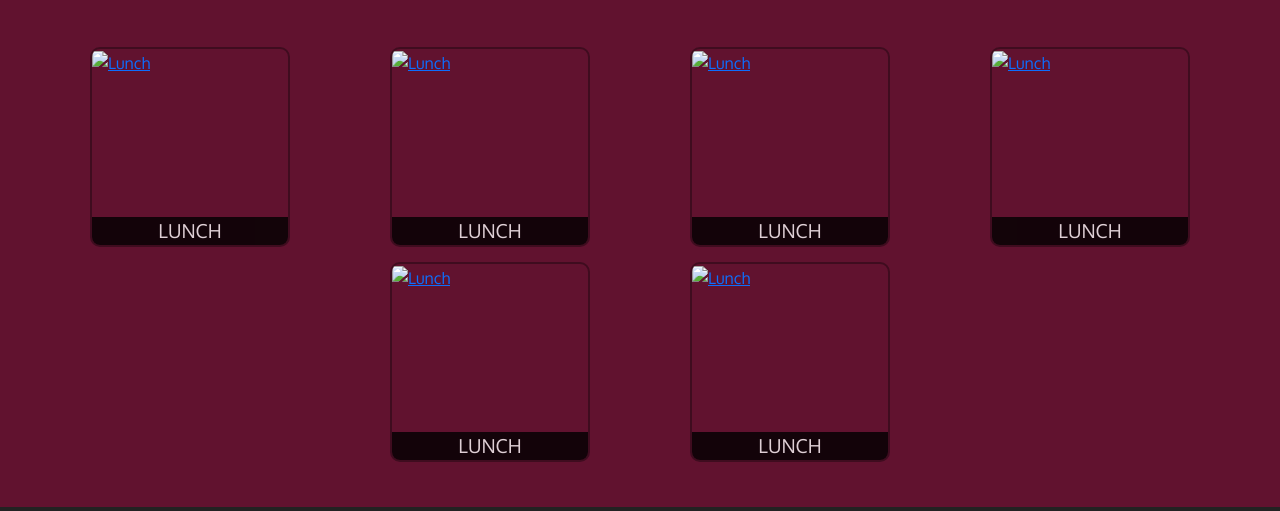
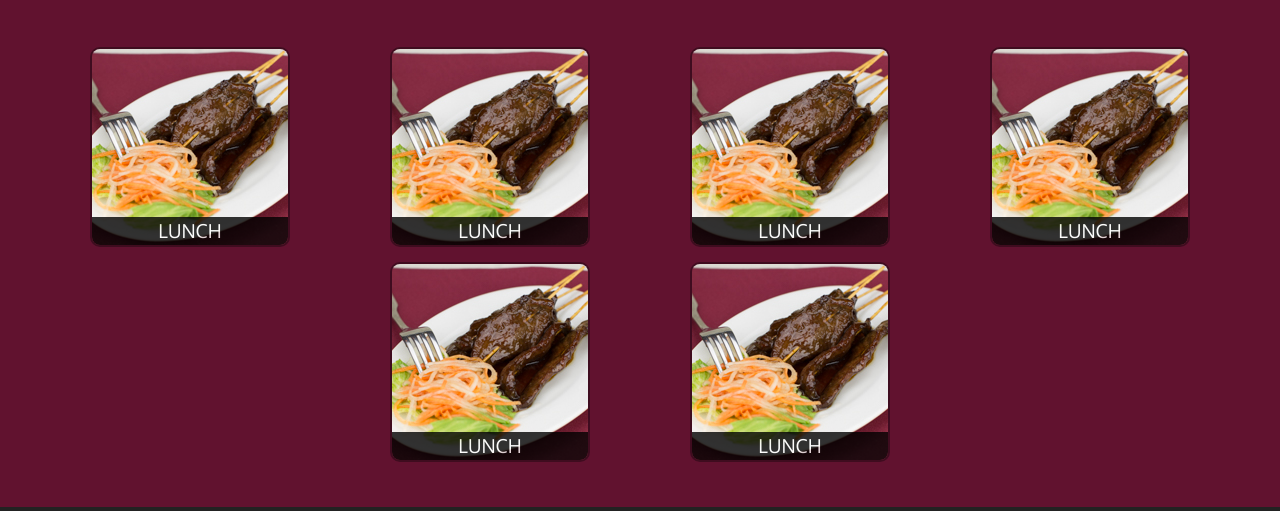
Before and after one commit to FixedAmateur/web-demo, a plain HTML site: page menu-categories.html in a window 1280 px wide. Shown: the part 289-800 px from the top of the page. Drawn offline with Linux system fonts and the light colour scheme; the site is published under a folder, as on GitHub Pages, so addresses that start at the root find nothing.

Commit message:
second commit

```diff
--- a/menu-categories.html
+++ b/menu-categories.html
@@ -85,7 +85,7 @@
           <div class="col-xxl-2 col-xl-3 col-lg-3 col-md-4 col-sm-6 col-xs-12">
             <a href="single-category.html">
                 <div class="category-tile">
-                    <img src="../images/menu/B/B.jpg" width="200" height="200" alt="Lunch">
+                    <img src="images/menu/B/B.jpg" width="200" height="200" alt="Lunch">
                     <span>Lunch</span>
                 </div>
             </a>
@@ -93,7 +93,7 @@
           <div class="col-xxl-2 col-xl-3 col-lg-3 col-md-4 col-sm-6 col-xs-12">
             <a href="single-category.html">
                 <div class="category-tile">
-                    <img src="../images/menu/B/B.jpg" width="200" height="200" alt="Lunch">
+                    <img src="images/menu/B/B.jpg" width="200" height="200" alt="Lunch">
                     <span>Lunch</span>
                 </div>
             </a>
@@ -101,7 +101,7 @@
           <div class="col-xxl-2 col-xl-3 col-lg-3 col-md-4 col-sm-6 col-xs-12">
             <a href="single-category.html">
                 <div class="category-tile">
-                    <img src="../images/menu/B/B.jpg" width="200" height="200" alt="Lunch">
+                    <img src="images/menu/B/B.jpg" width="200" height="200" alt="Lunch">
                     <span>Lunch</span>
                 </div>
             </a>
@@ -109,7 +109,7 @@
           <div class="col-xxl-2 col-xl-3 col-lg-3 col-md-4 col-sm-6 col-xs-12">
             <a href="single-category.html">
                 <div class="category-tile">
-                    <img src="../images/menu/B/B.jpg" width="200" height="200" alt="Lunch">
+                    <img src="images/menu/B/B.jpg" width="200" height="200" alt="Lunch">
                     <span>Lunch</span>
                 </div>
             </a>
@@ -117,7 +117,7 @@
           <div class="col-xxl-2 col-xl-3 col-lg-3 col-md-4 col-sm-6 col-xs-12">
             <a href="single-category.html">
                 <div class="category-tile">
-                    <img src="../images/menu/B/B.jpg" width="200" height="200" alt="Lunch">
+                    <img src="images/menu/B/B.jpg" width="200" height="200" alt="Lunch">
                     <span>Lunch</span>
                 </div>
             </a>
@@ -125,7 +125,7 @@
           <div class="col-xxl-2 col-xl-3 col-lg-3 col-md-4 col-sm-6 col-xs-12">
             <a href="single-category.html">
                 <div class="category-tile">
-                    <img src="../images/menu/B/B.jpg" width="200" height="200" alt="Lunch">
+                    <img src="images/menu/B/B.jpg" width="200" height="200" alt="Lunch">
                     <span>Lunch</span>
                 </div>
             </a>
```
Also changed, not shown: single-category.html (+4 -4 lines).
